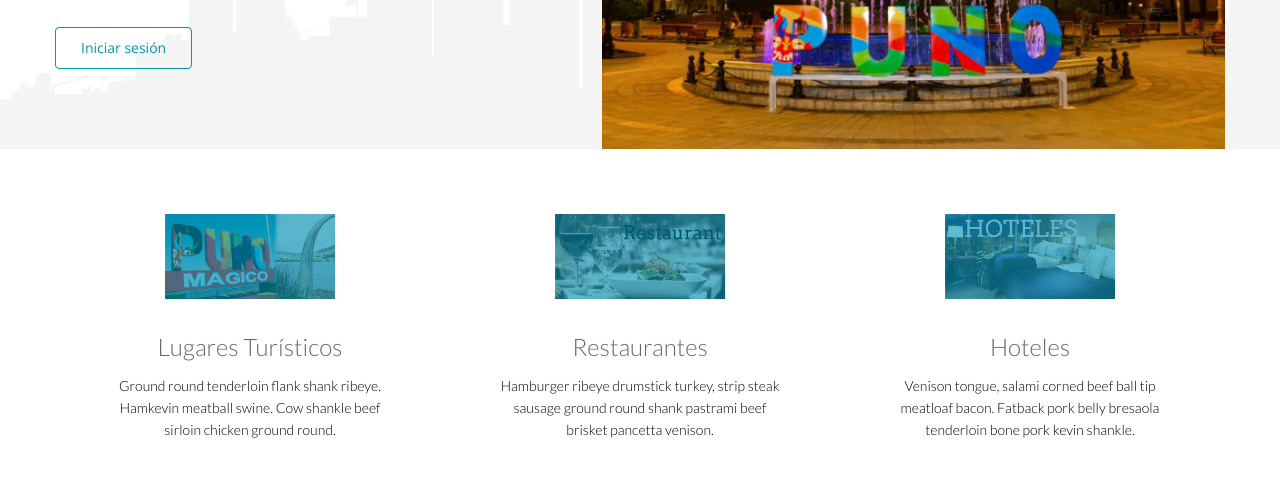
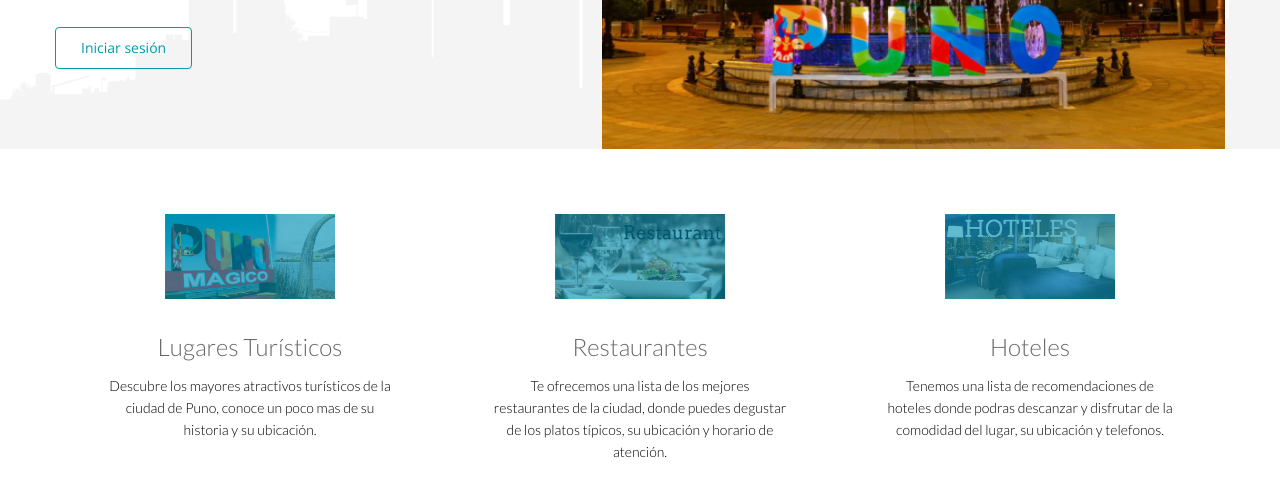
Before and after one commit to TurismoFSP/turismofsp, a plain HTML site: page index.html in a window 1280 px wide. Shown: the part 451-952 px from the top of the page. Drawn offline with nearby package versions, Linux system fonts and the light colour scheme.

Commit message:
Actualización de Index.html
Cambios en la descripcion de los modulos.

```diff
--- a/index.html
+++ b/index.html
@@ -143,7 +143,7 @@
                             <img src="images/home/splash1.jpg" alt="">
                         </div>
                         <h2>Lugares Turísticos</h2>
-                        <p>Ground round tenderloin flank shank ribeye. Hamkevin meatball swine. Cow shankle beef sirloin chicken ground round.</p>
+                        <p>Descubre los mayores atractivos turísticos de la ciudad de Puno, conoce un poco mas de su historia y su ubicación.</p>
                     </div>
                 </div>
                 <div class="col-sm-4 text-center padding wow fadeIn" data-wow-duration="1000ms" data-wow-delay="600ms">
@@ -152,7 +152,7 @@
                             <img src="images/home/splash2.jpg" alt="">
                         </div>
                         <h2>Restaurantes</h2>
-                        <p>Hamburger ribeye drumstick turkey, strip steak sausage ground round shank pastrami beef brisket pancetta venison.</p>
+                        <p>Te ofrecemos una lista de los mejores restaurantes de la ciudad, donde puedes degustar de los platos típicos, su ubicación y horario de atención.</p>
                     </div>
                 </div>
                 <div class="col-sm-4 text-center padding wow fadeIn" data-wow-duration="1000ms" data-wow-delay="900ms">
@@ -161,7 +161,7 @@
                             <img src="images/home/splash3.jpg" alt="">
                         </div>
                         <h2>Hoteles</h2>
-                        <p>Venison tongue, salami corned beef ball tip meatloaf bacon. Fatback pork belly bresaola tenderloin bone pork kevin shankle.</p>
+                        <p>Tenemos una lista de recomendaciones de hoteles donde podras descanzar y disfrutar de la comodidad del lugar, su ubicación y telefonos.</p>
                     </div>
                 </div>
             </div>
```
